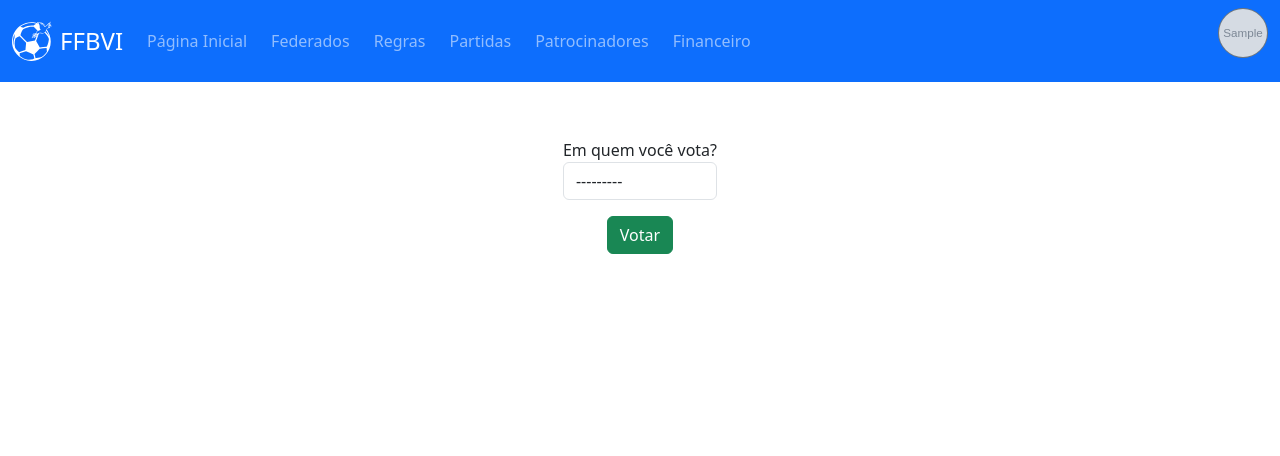
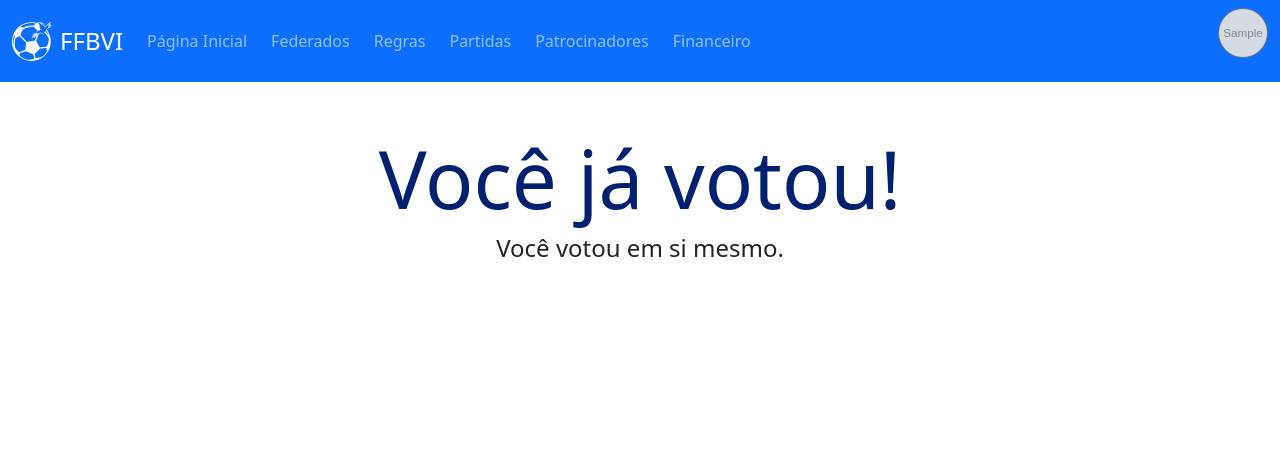
Before and after one commit to leon-rdo/FFBVI, a Django app: a page that uses main/templates/main/cara_da_partida.html in a window 1280 px wide. Shown: the top 456 px of the page. Run offline with Django 4.2, Linux system fonts and the light colour scheme; a user stored in the database is signed in; tables that the repository leaves empty hold one stand-in row (values such as "Sample post"); grey boxes marked "Sample" are stand-in pictures.

Commit message:
refactor: aplica restrição de quantidade de voto e prazo.

```diff
--- a/main/templates/main/cara_da_partida.html
+++ b/main/templates/main/cara_da_partida.html
@@ -2,6 +2,19 @@
 {% block title %}O Cara da Partida{% endblock title %}
 
 {% block content %}
+{% if usuario_ja_votou %}
+<div class="row text-center mt-5">
+    <h1 class="display-1">Você já votou!</h1>
+    <h4 class="h4">
+        Você votou em
+        {% if usuario_votou_em == user.nome_jogador %}
+        si mesmo.
+        {% else %}
+        {{ usuario_votou_em }}
+        {% endif %}
+    </h4>
+</div>
+{% else %}
 <div class="row justify-content-center align-items-center g-2 mt-5">
     <form class="col-12 col-md-6 d-flex flex-column align-items-center" method="post">
         {% csrf_token %}
@@ -9,6 +22,7 @@
         <button type="submit" class="btn btn-success">Votar</button>
     </form>
 </div>
+{% endif %}
 {% endblock content %}
 
 {% block more_scripts %}
--- a/main/views.py
+++ b/main/views.py
@@ -272,9 +272,18 @@ class CaraDaPartidaView(CreateView):
     template_name ='main/cara_da_partida.html'
 
     def form_valid(self, form):
+        partida = get_object_or_404(Partida, slug=self.kwargs['slug'])
+        usuario_ja_votou = Voto.objects.filter(partida=partida, jogador=self.request.user).exists()
+
+        if usuario_ja_votou:
+            messages.warning(self.request, 'Você já votou nesta partida.')
+            return redirect('main:partida', slug=partida.slug)
+        elif (partida.data + datetime.timedelta(days=2)) < timezone.now().date():
+            messages.error(self.request, 'O prazo para votar já expirou!')
+            return redirect('main:partida', slug=partida.slug)
+
         voto = form.save(commit=False)
         voto.jogador = self.request.user
-        partida = get_object_or_404(Partida, slug=self.kwargs['slug'])
         voto.partida = partida
         voto.save()
 
@@ -282,10 +291,21 @@ class CaraDaPartidaView(CreateView):
 
         return super().form_valid(form)
 
+    def get_context_data(self, **kwargs):
+        context = super().get_context_data(**kwargs)
+        partida = get_object_or_404(Partida, slug=self.kwargs['slug'])
+        user_voto = Voto.objects.filter(partida=partida, jogador=self.request.user)
+
+        context['usuario_ja_votou'] = user_voto.exists()
+
+        if user_voto.exists():
+            context['usuario_votou_em'] = user_voto.first().votou_em.nome_jogador
+
+        return context
+
     def get_success_url(self):
         partida_slug = self.kwargs['slug']
         return reverse_lazy('main:partida', kwargs={'slug': partida_slug})
-
 
 class PagamentoView(LoginRequiredMixin, UserPassesTestMixin, CreateView):
     template_name = 'main/pagamento.html'
```
